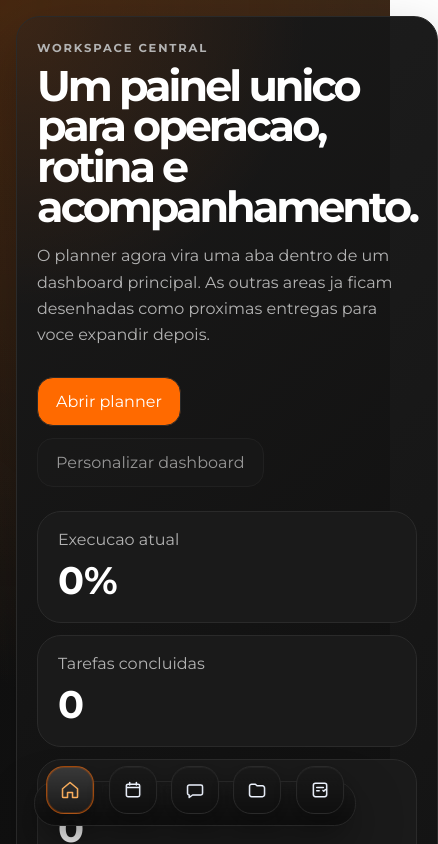
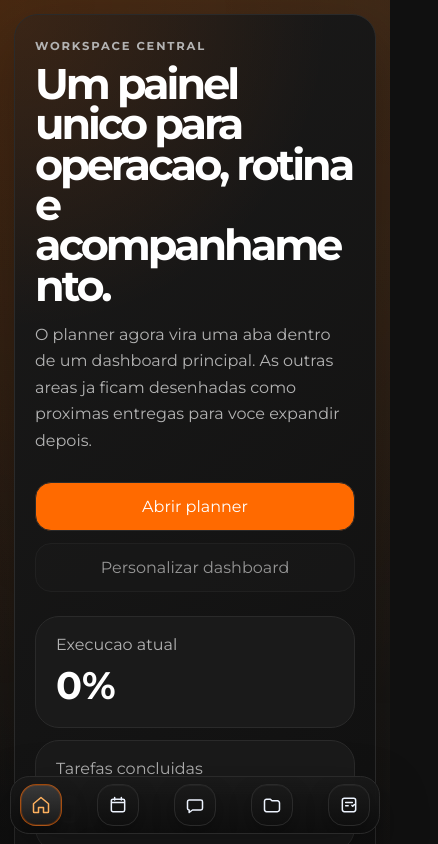
Before and after one commit to polvoraa/planner, a React (Vite) app in the folder plan/: page / in a window 390 px wide. Shown: the top 844 px of the page, 438 px wide, since content can reach past the window. Built offline with nearby package versions, Linux system fonts and the light colour scheme; no server answers.

Commit message:
responsividade

```diff
--- a/plan/src/App.css
+++ b/plan/src/App.css
@@ -1,5 +1,7 @@
 .app-shell {
   min-height: 100svh;
+  width: 100%;
+  overflow-x: clip;
   padding: 28px;
   background:
     radial-gradient(circle at top left, rgba(255, 106, 0, 0.18), transparent 24%),
@@ -9,7 +11,7 @@
 }
 
 .app-shell-with-dock {
-  padding-bottom: 124px;
+  padding-bottom: 132px;
 }
 
 .app-dock {
@@ -21,8 +23,14 @@
   padding: 0 16px;
 }
 
+.app-dock .dock-outer {
+  max-width: min(100%, 740px);
+  margin: 0 auto;
+}
+
 .workspace-home {
   width: min(1240px, 100%);
+  max-width: 100%;
   margin: 0 auto;
   display: grid;
   gap: 24px;
@@ -31,6 +39,7 @@
 
 .placeholder-view {
   width: min(760px, 100%);
+  max-width: 100%;
   margin: 0 auto;
   padding: 32px;
   border: 1px solid #2a2a2a;
@@ -57,6 +66,7 @@
 
 .login-gate {
   width: min(980px, 100%);
+  max-width: 100%;
   margin: 0 auto;
   display: grid;
   grid-template-columns: minmax(0, 1fr) minmax(320px, 420px);
@@ -108,6 +118,7 @@
 
 .responses-page {
   width: min(1240px, 100%);
+  max-width: 100%;
   margin: 0 auto;
   display: grid;
   grid-template-columns: minmax(280px, 340px) minmax(0, 1fr);
@@ -117,6 +128,7 @@
 
 .projects-page {
   width: min(1240px, 100%);
+  max-width: 100%;
   margin: 0 auto;
   display: grid;
   grid-template-columns: minmax(280px, 340px) minmax(0, 1fr);
@@ -132,6 +144,20 @@
 .project-card {
   border: 1px solid #2a2a2a;
   box-shadow: 0 24px 60px rgba(0, 0, 0, 0.26);
+  min-width: 0;
+  max-width: 100%;
+}
+
+.responses-sidebar > *,
+.projects-sidebar > *,
+.responses-toolbar > *,
+.responses-empty-state > *,
+.response-card > *,
+.project-card > *,
+.workspace-hero > *,
+.dashboard-card > * {
+  min-width: 0;
+  max-width: 100%;
 }
 
 .responses-sidebar {
@@ -162,6 +188,7 @@
 .response-card h2,
 .project-card h2 {
   margin: 12px 0 0;
+  overflow-wrap: anywhere;
 }
 
 .responses-sidebar-copy p,
@@ -172,6 +199,7 @@
 .project-list-item p {
   color: #b3b3b3;
   line-height: 1.65;
+  overflow-wrap: anywhere;
 }
 
 .responses-auth-row {
@@ -202,26 +230,32 @@
   border-radius: 24px;
   background: #1a1a1a;
   border: 1px solid #2a2a2a;
+  min-width: 0;
 }
 
 .responses-metric-card span {
   color: #b3b3b3;
+  overflow-wrap: anywhere;
 }
 
 .responses-metric-card strong {
   display: block;
   margin-top: 8px;
   font-size: 2rem;
+  overflow-wrap: anywhere;
+  word-break: break-word;
 }
 
 .responses-content {
   display: grid;
   gap: 18px;
+  min-width: 0;
 }
 
 .projects-content {
   display: grid;
   gap: 18px;
+  min-width: 0;
 }
 
 .project-summary-card {
@@ -314,6 +348,7 @@
   background:
     radial-gradient(circle at top right, rgba(255, 106, 0, 0.08), transparent 30%),
     linear-gradient(180deg, rgba(24, 24, 24, 0.98), rgba(16, 16, 16, 0.99));
+  min-width: 0;
 }
 
 .ai-preview-head,
@@ -328,6 +363,7 @@
 .ai-preview-head strong,
 .ai-preview-item strong {
   display: block;
+  overflow-wrap: anywhere;
 }
 
 .ai-preview-list {
@@ -340,6 +376,7 @@
   border-radius: 18px;
   background: #1a1a1a;
   border: 1px solid #2a2a2a;
+  min-width: 0;
 }
 
 .ai-preview-item p,
@@ -348,11 +385,13 @@
   margin: 6px 0 0;
   color: #b3b3b3;
   line-height: 1.6;
+  overflow-wrap: anywhere;
 }
 
 .ai-preview-item small {
   margin: 0;
   text-align: right;
+  word-break: break-word;
 }
 
 .ai-preview-warnings {
@@ -378,6 +417,10 @@
 .finance-sidebar,
 .finance-content {
   align-content: start;
+}
+
+.finance-sidebar {
+  min-width: 0;
 }
 
 .finance-upload-form {
@@ -407,6 +450,7 @@
   margin: 0;
   white-space: pre-wrap;
   word-break: break-word;
+  overflow-wrap: anywhere;
   color: #b3b3b3;
   font: 0.88rem/1.5 Consolas, Monaco, monospace;
 }
@@ -416,6 +460,7 @@
   border: 1px solid #2a2a2a;
   border-radius: 24px;
   background: rgba(16, 16, 16, 0.94);
+  -webkit-overflow-scrolling: touch;
 }
 
 .finance-table {
@@ -467,12 +512,14 @@
 .finance-import-item strong {
   display: block;
   color: #ffffff;
+  overflow-wrap: anywhere;
 }
 
 .finance-table td small {
   display: block;
   margin-top: 6px;
   color: #8e8e8e;
+  overflow-wrap: anywhere;
 }
 
 .finance-table tbody tr:hover {
@@ -521,8 +568,10 @@
 }
 
 .responses-field input,
-.responses-field select {
+.responses-field select,
+.responses-field textarea {
   width: 100%;
+  max-width: 100%;
   padding: 14px 16px;
   border: 1px solid #2a2a2a;
   border-radius: 16px;
@@ -542,6 +591,7 @@
   background:
     radial-gradient(circle at bottom right, rgba(255, 106, 0, 0.1), transparent 30%),
     linear-gradient(180deg, rgba(26, 26, 26, 0.98), rgba(15, 15, 15, 0.99));
+  overflow: hidden;
 }
 
 .project-card {
@@ -550,6 +600,7 @@
   background:
     radial-gradient(circle at bottom right, rgba(255, 106, 0, 0.1), transparent 30%),
     linear-gradient(180deg, rgba(26, 26, 26, 0.98), rgba(15, 15, 15, 0.99));
+  overflow: hidden;
 }
 
 .response-card-head,
@@ -564,6 +615,7 @@
 .response-card p {
   margin-bottom: 0;
   white-space: pre-wrap;
+  overflow-wrap: anywhere;
 }
 
 .response-card.is-unread {
@@ -586,6 +638,7 @@
   border-radius: 20px;
   background: #1a1a1a;
   border: 1px solid #2a2a2a;
+  min-width: 0;
 }
 
 .project-list-bullet {
@@ -627,6 +680,8 @@
 .dashboard-card {
   border: 1px solid #2a2a2a;
   box-shadow: 0 24px 60px rgba(0, 0, 0, 0.26);
+  min-width: 0;
+  max-width: 100%;
 }
 
 .workspace-hero {
@@ -653,6 +708,7 @@
 .hero-copy h1,
 .card-head h2 {
   margin: 10px 0 0;
+  overflow-wrap: anywhere;
 }
 
 .hero-copy h1 {
@@ -667,6 +723,7 @@
 .mini-list {
   color: #b3b3b3;
   line-height: 1.65;
+  overflow-wrap: anywhere;
 }
 
 .hero-actions {
@@ -734,6 +791,8 @@
   display: block;
   margin-top: 8px;
   font-size: 2.4rem;
+  overflow-wrap: anywhere;
+  word-break: break-word;
 }
 
 .overview-grid,
@@ -780,6 +839,8 @@
   color: #b3b3b3;
   font-size: 0.82rem;
   border: 1px solid #2a2a2a;
+  max-width: 100%;
+  overflow-wrap: anywhere;
 }
 
 .card-tag.is-live {
@@ -864,10 +925,12 @@
 
 .chart-column strong {
   font-size: 1.15rem;
+  overflow-wrap: anywhere;
 }
 
 .chart-column small {
   color: #b3b3b3;
+  overflow-wrap: anywhere;
 }
 
 .mini-list {
@@ -879,20 +942,28 @@
   .login-gate,
   .responses-page,
   .projects-page,
-  .workspace-hero,
+  .workspace-hero {
+    grid-template-columns: 1fr;
+  }
+
   .overview-grid,
   .secondary-grid {
-    grid-template-columns: 1fr;
+    grid-template-columns: repeat(2, minmax(0, 1fr));
   }
 }
 
 @media (max-width: 720px) {
   .app-shell {
-    padding: 16px;
+    padding: 14px;
   }
 
   .app-shell-with-dock {
-    padding-bottom: 112px;
+    padding-bottom: calc(96px + env(safe-area-inset-bottom, 0px));
+  }
+
+  .app-dock {
+    bottom: max(10px, env(safe-area-inset-bottom, 0px));
+    padding: 0 10px;
   }
 
   .workspace-hero,
@@ -914,12 +985,42 @@
     grid-template-columns: 1fr;
   }
 
+  .responses-page,
+  .projects-page,
+  .finance-page {
+    gap: 16px;
+  }
+
+  .login-gate,
+  .workspace-home,
+  .responses-page,
+  .projects-page,
+  .daily-page {
+    width: 100%;
+  }
+
+  .responses-sidebar,
+  .projects-sidebar,
+  .finance-sidebar {
+    gap: 16px;
+  }
+
+  .responses-metric-grid,
+  .finance-metrics {
+    grid-template-columns: repeat(2, minmax(0, 1fr));
+  }
+
   .finance-change-grid {
     grid-template-columns: 1fr;
   }
 
   .finance-import-item {
-    grid-template-columns: 12px minmax(0, 1fr);
+    grid-template-columns: 1fr;
+    gap: 14px;
+  }
+
+  .finance-sidebar {
+    display: grid;
   }
 
   .projects-sidebar,
@@ -932,8 +1033,40 @@
     font-size: clamp(2.3rem, 11vw, 3.4rem);
   }
 
+  .hero-actions,
+  .card-stats,
+  .response-actions,
+  .response-card-head,
+  .response-meta,
+  .card-head {
+    flex-direction: column;
+    align-items: stretch;
+  }
+
+  .hero-button,
+  .card-action,
+  .sidebar-ghost-action {
+    width: 100%;
+  }
+
+  .responses-user-chip,
+  .response-status,
+  .card-tag {
+    width: fit-content;
+    max-width: 100%;
+  }
+
+  .overview-grid,
+  .secondary-grid,
+  .responses-metric-grid,
+  .finance-metrics,
+  .daily-stats {
+    grid-template-columns: 1fr;
+  }
+
   .productivity-chart {
     gap: 10px;
+    min-height: 170px;
   }
 
   .chart-track {
@@ -960,4 +1093,17 @@
   .project-note-item {
     grid-template-columns: 1fr;
   }
+
+  .finance-table {
+    min-width: 720px;
+  }
+
+  .finance-filter-row input,
+  .finance-filter-row select {
+    min-width: 96px;
+  }
+
+  .project-list-item {
+    grid-template-columns: 1fr;
+  }
 }
--- a/plan/src/App.jsx
+++ b/plan/src/App.jsx
@@ -60,6 +60,7 @@ const getViewFromHash = (hash) => {
 
 function App() {
   const [activeView, setActiveView] = useState(() => getViewFromHash(window.location.hash))
+  const [isCompactDock, setIsCompactDock] = useState(() => window.innerWidth <= 720)
   const [plannerDays, setPlannerDays] = useState([])
   const [responsesSummary, setResponsesSummary] = useState({
     total: 0,
@@ -81,6 +82,17 @@ function App() {
     window.addEventListener('hashchange', syncViewWithHash)
 
     return () => window.removeEventListener('hashchange', syncViewWithHash)
+  }, [])
+
+  useEffect(() => {
+    const syncDockMode = () => {
+      setIsCompactDock(window.innerWidth <= 720)
+    }
+
+    syncDockMode()
+    window.addEventListener('resize', syncDockMode)
+
+    return () => window.removeEventListener('resize', syncDockMode)
   }, [])
 
   useEffect(() => {
@@ -220,6 +232,17 @@ function App() {
     },
   ]
 
+  const dockProps = isCompactDock
+    ? {
+        panelHeight: 58,
+        baseItemSize: 42,
+        magnification: 42,
+        distance: 1,
+        dockHeight: 58,
+        spring: { mass: 0.1, stiffness: 400, damping: 40 },
+      }
+    : { panelHeight: 32, baseItemSize: 48, magnification: 64, distance: 180, dockHeight: 96 }
+
   if (activeView === 'planner') {
     return (
       <main className="app-shell app-shell-with-dock">
@@ -240,7 +263,7 @@ function App() {
           />
         )}
         <div className="app-dock">
-          <Dock items={dockItems} panelHeight={32} baseItemSize={48} magnification={64} />
+          <Dock items={dockItems} {...dockProps} />
         </div>
       </main>
     )
@@ -266,7 +289,7 @@ function App() {
           <LoginGate onAuthenticated={handleAuthenticated} />
         )}
         <div className="app-dock">
-          <Dock items={dockItems} panelHeight={32} baseItemSize={48} magnification={64} />
+          <Dock items={dockItems} {...dockProps} />
         </div>
       </main>
     )
@@ -292,7 +315,7 @@ function App() {
           />
         )}
         <div className="app-dock">
-          <Dock items={dockItems} panelHeight={32} baseItemSize={48} magnification={64} />
+          <Dock items={dockItems} {...dockProps} />
         </div>
       </main>
     )
@@ -318,7 +341,7 @@ function App() {
           />
         )}
         <div className="app-dock">
-          <Dock items={dockItems} panelHeight={32} baseItemSize={48} magnification={64} />
+          <Dock items={dockItems} {...dockProps} />
         </div>
       </main>
     )
@@ -489,7 +512,7 @@ function App() {
         </section>
       </section>
       <div className="app-dock">
-        <Dock items={dockItems} panelHeight={32} baseItemSize={48} magnification={64} />
+        <Dock items={dockItems} {...dockProps} />
       </div>
     </main>
   )
--- a/plan/src/components/dock/Dock.css
+++ b/plan/src/components/dock/Dock.css
@@ -26,6 +26,7 @@
     linear-gradient(180deg, rgba(26, 26, 26, 0.96), rgba(15, 15, 15, 0.98));
   box-shadow: 0 18px 48px rgba(0, 0, 0, 0.34);
   backdrop-filter: blur(18px);
+  max-width: 100%;
 }
 
 .dock-item {
@@ -83,3 +84,41 @@
   white-space: nowrap;
   transform: translateX(-50%);
 }
+
+@media (max-width: 720px) {
+  .dock-outer {
+    align-items: stretch;
+    overflow: visible;
+  }
+
+  .dock-panel {
+    position: relative;
+    inset: auto;
+    left: auto;
+    bottom: auto;
+    transform: none;
+    width: 100%;
+    max-width: 100%;
+    justify-content: space-between;
+    align-items: center;
+    gap: 0.45rem;
+    padding: 0.55rem;
+    border-radius: 1.2rem;
+    overflow-x: auto;
+    overflow-y: hidden;
+    scrollbar-width: none;
+  }
+
+  .dock-panel::-webkit-scrollbar {
+    display: none;
+  }
+
+  .dock-item {
+    flex: 0 0 auto;
+    border-radius: 16px;
+  }
+
+  .dock-label {
+    display: none;
+  }
+}
--- a/plan/src/index.css
+++ b/plan/src/index.css
@@ -1,6 +1,29 @@
-body, html {
+html,
+body {
   margin: 0;
-  /* top: 0;
-  left 0; */
   font-family: Montserrat, sans-serif;
+  min-width: 320px;
+  background: #101010;
 }
+
+*,
+*::before,
+*::after {
+  box-sizing: border-box;
+}
+
+body {
+  overflow-x: hidden;
+}
+
+button,
+input,
+select,
+textarea {
+  font: inherit;
+}
+
+img,
+svg {
+  max-width: 100%;
+}
```
Also changed, not shown: plan/src/componets/dashboard/styles.css (+45 -4 lines).
